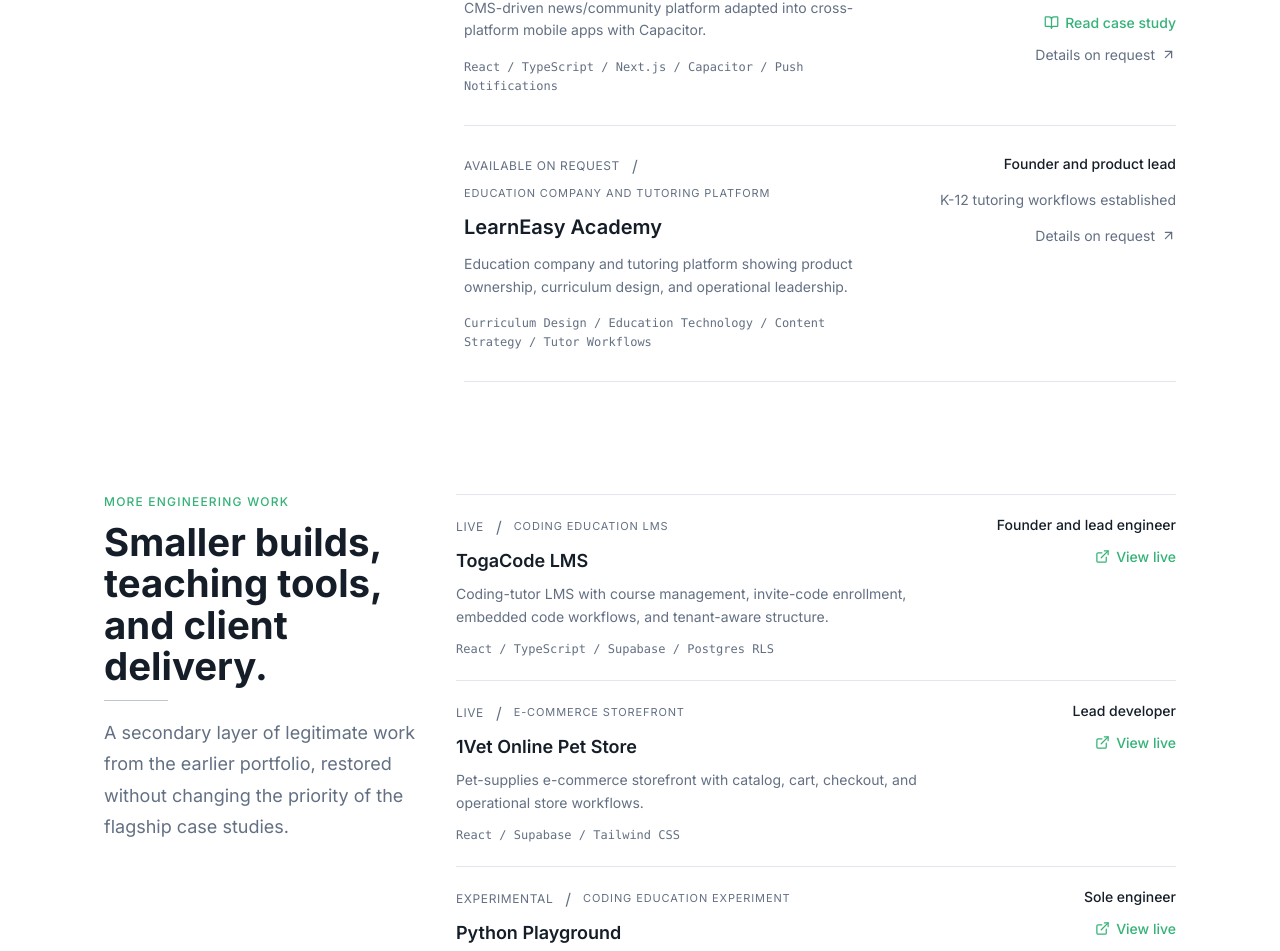
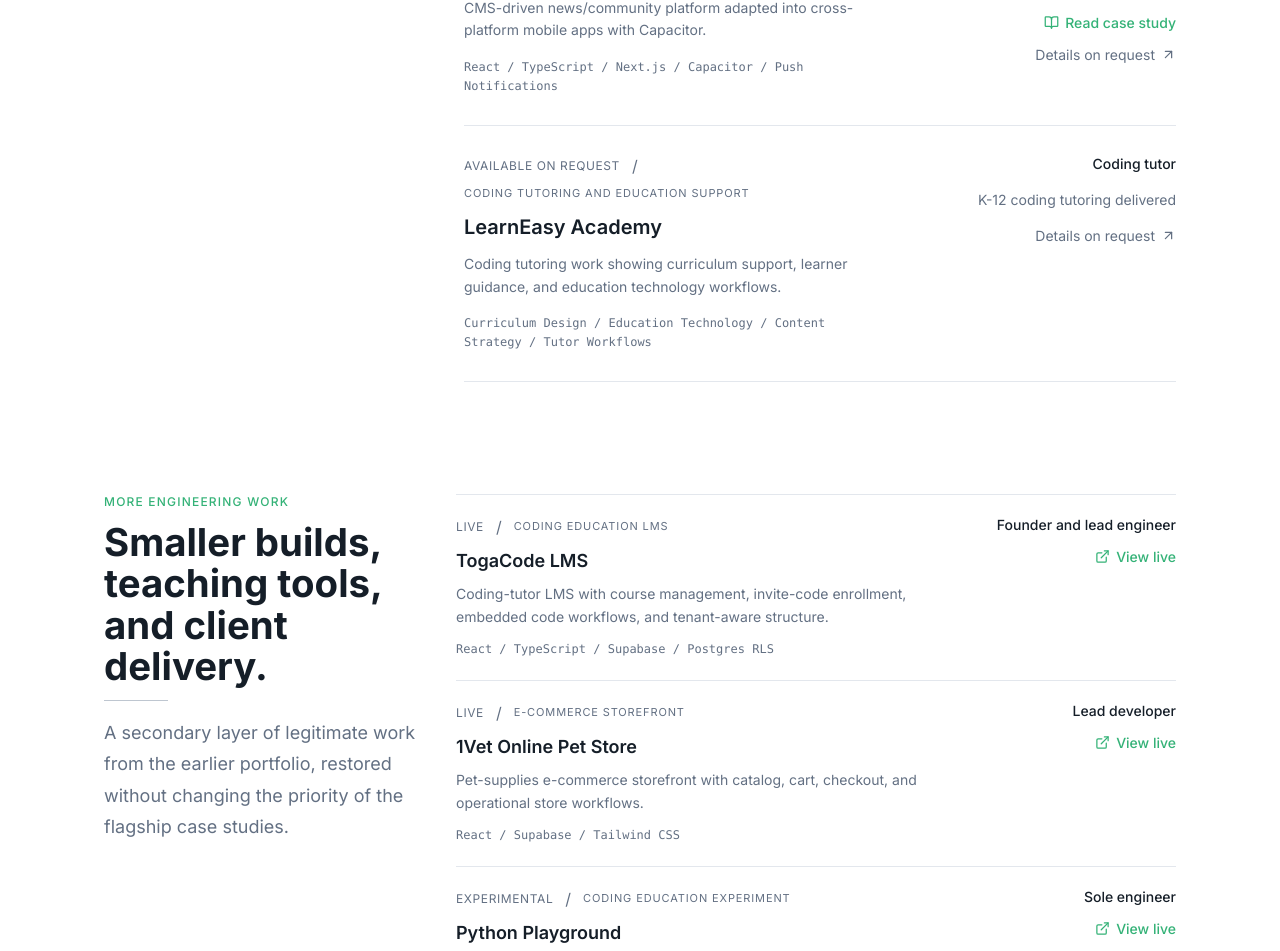
Before and after one commit to kenoyek/kenoye-portfolio, a React (Vite) app: page / in a window 1280 px wide. Shown: the part 1505-2456 px from the top of the page. Built offline with nearby package versions, Linux system fonts and the light colour scheme; no server answers; the HTML template or start-up script is replaced by a standard one.

Commit message:
Correct LearnEasy Academy role

```diff
--- a/src/content/projects.ts
+++ b/src/content/projects.ts
@@ -259,39 +259,39 @@ export const projects = [
     shortTitle: "LearnEasy",
     category: ["Education", "Product", "Operations"],
     summary:
-      "An education company and tutoring platform that demonstrates product ownership, operational leadership, curriculum development, K-12 learning support, and education technology workflows.",
+      "An education tutoring context that demonstrates coding instruction, curriculum support, K-12 learning support, and education technology workflows.",
     shortSummary:
-      "Education company and tutoring platform showing product ownership, curriculum design, and operational leadership.",
-    role: "Founder and product lead",
+      "Coding tutoring work showing curriculum support, learner guidance, and education technology workflows.",
+    role: "Coding tutor",
     projectStatus: "available-on-request",
     featured: true,
     priority: 4,
     platforms: ["Operations", "Learning workflows"],
     technologies: ["Curriculum Design", "Education Technology", "Content Strategy", "Tutor Workflows"],
     responsibilities: [
-      "Education product ownership",
-      "Curriculum development",
+      "Coding instruction",
+      "Curriculum support",
       "Tutor, student, and parent workflow design",
-      "Operational leadership and content strategy",
+      "Learning support and content guidance",
     ],
     problem:
       "K-12 learners and families need structured tutoring experiences with clear curriculum, workflow, and progress support.",
     context:
-      "LearnEasy Academy connects Kenoye’s engineering and education work through product ownership, operations, and learning-system design.",
+      "LearnEasy Academy connects Kenoye’s engineering and education work through coding instruction, curriculum support, and learning-system awareness.",
     outcomes: [
-      { label: "K-12 tutoring workflows established", verified: true },
-      { label: "Curriculum development led", verified: true },
-      { label: "Education operations managed", verified: true },
+      { label: "K-12 coding tutoring delivered", verified: true },
+      { label: "Curriculum support provided", verified: true },
+      { label: "Learner guidance and education workflows supported", verified: true },
     ],
     metadata: {
-      productCategory: "Education company and tutoring platform",
-      ownership: "Founder and operator",
+      productCategory: "Coding tutoring and education support",
+      ownership: "Coding tutor",
       visibility: "private",
     },
     seo: {
-      title: "LearnEasy Academy Education Product Case Study",
+      title: "LearnEasy Academy Coding Tutoring Work",
       description:
-        "LearnEasy Academy demonstrates education product ownership, K-12 tutoring, curriculum development, tutor workflows, and operational leadership.",
+        "LearnEasy Academy demonstrates coding tutoring, K-12 learning support, curriculum support, tutor workflows, and education technology awareness.",
     },
   },
   {
```
Also changed, not shown: 1 other file (tests, documents, lock files or other folders).
